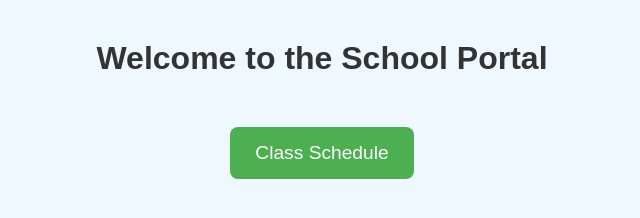
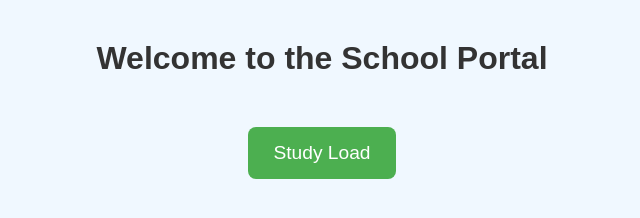
Before and after one commit to kenneth22531/Schedule, a plain HTML site: page index.html in a window 1280 px wide. Shown: the whole page, without its empty margins (318-958 px from the left). Drawn offline with Linux system fonts and the light colour scheme.

Commit message:
Update index.html

```diff
--- a/index.html
+++ b/index.html
@@ -42,7 +42,7 @@
 <h1>Welcome to the School Portal</h1>
 
 <div class="links">
-  <a href="class.html">Class Schedule</a>
+  <a href="class.html">Study Load</a>
 </div>
 
 </body>
```
